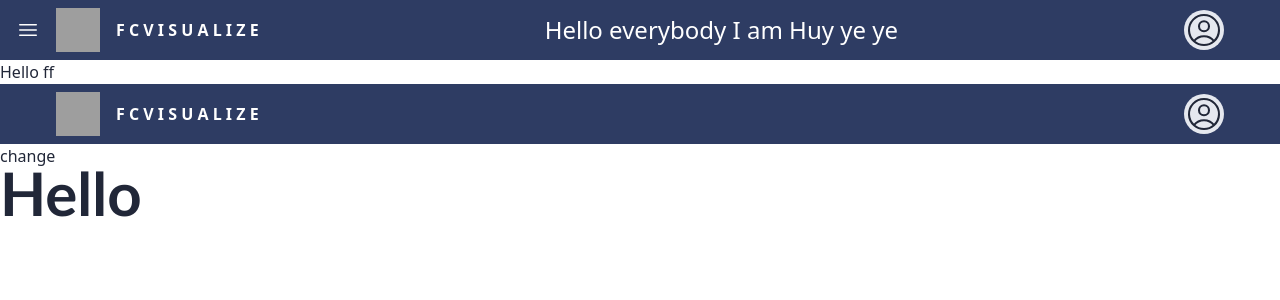
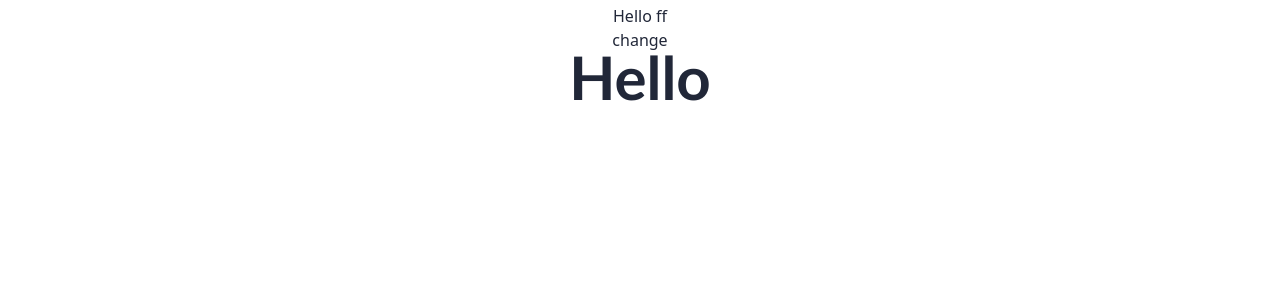
Before and after one commit to ngxquang/SE-Flowchart-FE, a Next.js app: page / in a window 1280 px wide. Shown: the top 300 px of the page. Built offline with nearby package versions, Linux system fonts and the light colour scheme; grey boxes are pictures that could not be loaded.

Commit message:
fix page.tsx

```diff
--- a/src/app/page.tsx
+++ b/src/app/page.tsx
@@ -1,20 +1,17 @@
-'use client';
-
 import { useContext } from 'react';
 import { AppContext } from '@/contexts';
 import { classNames } from '@/components';
-import HeaderEditor from '@/components/Header/HeaderEditor';
-import HeaderNormal from '@/components/Header/HeaderNormal';
 
 export default function Home() {
   const { state, setState } = useContext(AppContext);
 
   return (
-    <main>
-      <HeaderEditor title="Hello everybody I am Huy ye ye" />
-
+    <main
+      className={classNames(
+        'min-w-screen relative flex flex-col items-center justify-center px-4 py-1'
+      )}
+    >
       <p>{state}</p>
-      <HeaderNormal/>
       <button className="" onClick={() => setState('world')}>
         change
       </button>
--- a/src/components/Header/HeaderEditor.tsx
+++ b/src/components/Header/HeaderEditor.tsx
@@ -1,11 +1,10 @@
 import React from 'react'
 import Image from 'next/image';
+import { HeaderProps } from '@/types';
 
-interface HeaderEditorProps {
-    title: string;
-}
-
-function HeaderEditor({ title }: HeaderEditorProps) {
+function HeaderEditor({
+    title,
+  }: HeaderProps) {
     return (
         <div className="bg-primary w-full flex flex-row items-center justify-between">
 
--- a/src/components/index.ts
+++ b/src/components/index.ts
@@ -4,7 +4,10 @@ import ButtonOutline from './Button/ButtonOutline';
 import ButtonSolid from './Button/ButtonSolid';
 import Input from './Input/Input';
 import InputRadio from './Input/InputRadio';
+import HeaderEditor from './Header/HeaderEditor';
+import HeaderNormal from './Header/HeaderNormal';
 
 export { classNames };
 export { ButtonBase, ButtonSolid, ButtonOutline };
 export { Input, InputRadio };
+export {HeaderEditor, HeaderNormal};
--- a/src/types/index.ts
+++ b/src/types/index.ts
@@ -22,4 +22,8 @@ export type ButtonProps = {
   iconLeft?: ReactNode | null;
   iconRight?: ReactNode | null;
   onClick?: () => void;
-  }
+};
+
+export type HeaderProps = {
+  title?:string;
+};
```
Lines whose indentation alone changed are shown as unchanged.
